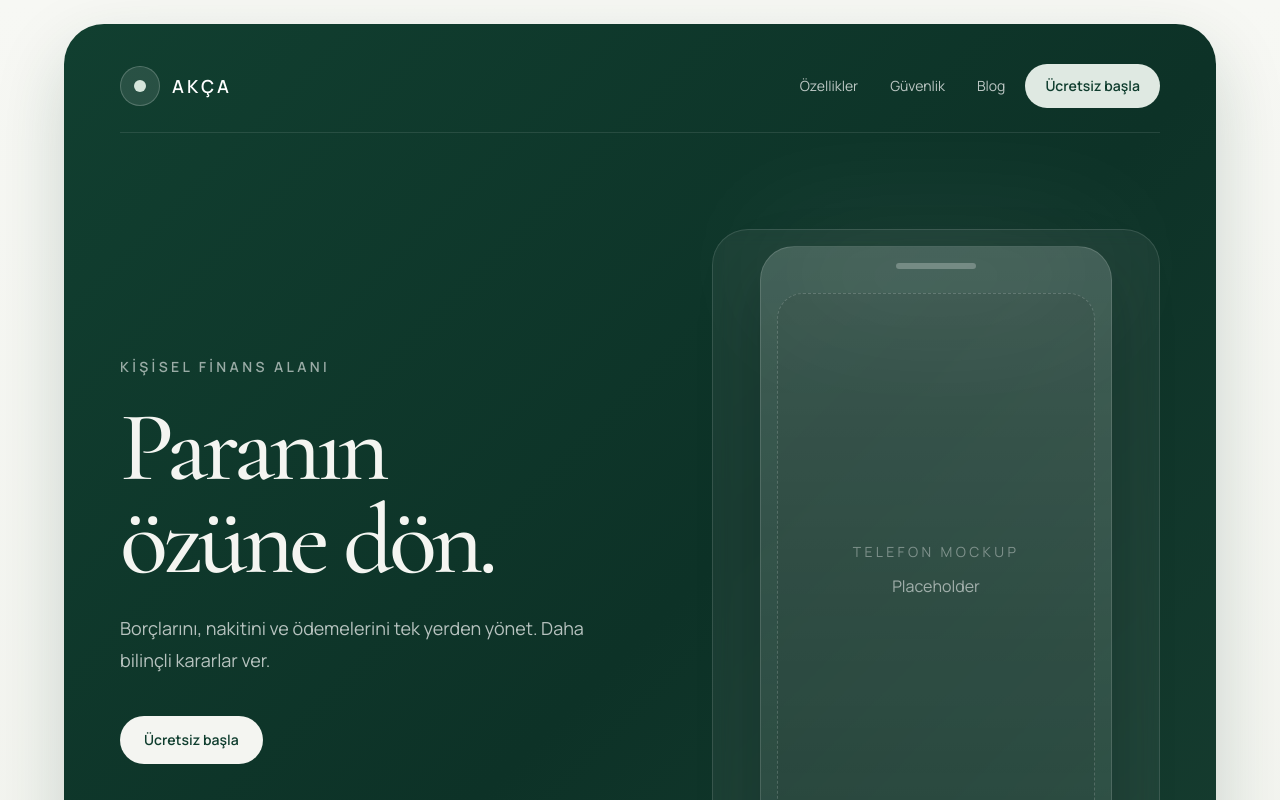
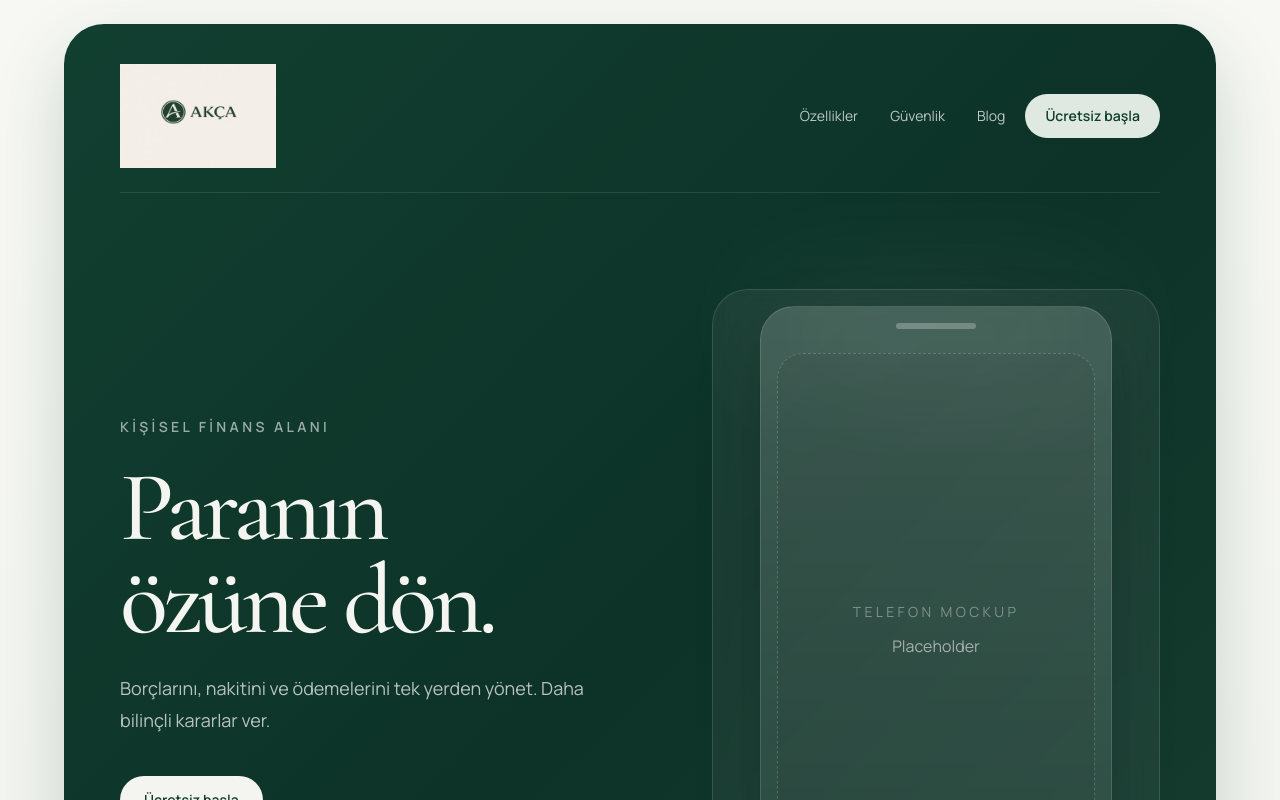
Before and after one commit to universallogofficial-cell/borc-takip-app, a Next.js app: page / in a window 1280 px wide. Shown: the top 800 px of the page. Built offline with nearby package versions, Linux system fonts and the light colour scheme.

Commit message:
integrate akca logo

```diff
--- a/app/page.tsx
+++ b/app/page.tsx
@@ -1,3 +1,4 @@
+import Image from "next/image";
 import Link from "next/link";
 
 const features = [
@@ -24,11 +25,15 @@ export default function LandingPage() {
       <div className="mx-auto max-w-6xl">
         <section className="overflow-hidden rounded-[40px] bg-[linear-gradient(135deg,#113f30_0%,#0d3227_55%,#173d30_100%)] px-6 py-6 text-white shadow-[0_28px_70px_rgba(15,61,46,0.18)] md:px-10 md:py-8 xl:px-14 xl:py-10">
           <header className="flex flex-col gap-4 border-b border-white/10 pb-6 md:flex-row md:items-center md:justify-between">
-            <Link href="/" className="flex items-center gap-3">
-              <span className="flex h-10 w-10 items-center justify-center rounded-full border border-white/20 bg-white/10">
-                <span className="h-3 w-3 rounded-full bg-[#d5e5db]" />
-              </span>
-              <span className="text-lg font-semibold tracking-[0.18em]">AKÇA</span>
+            <Link href="/" className="inline-flex items-center">
+              <Image
+                src="/logo-akca.png"
+                alt="AKÇA"
+                width={180}
+                height={52}
+                priority
+                className="h-auto w-[136px] object-contain md:w-[156px]"
+              />
             </Link>
 
             <nav className="flex flex-wrap items-center gap-2 text-sm text-white/72">
--- a/components/AppSidebar.tsx
+++ b/components/AppSidebar.tsx
@@ -1,5 +1,6 @@
 "use client";
 
+import Image from "next/image";
 import Link from "next/link";
 import { usePathname } from "next/navigation";
 
@@ -24,18 +25,15 @@ export default function AppSidebar() {
     <header className="sticky top-0 z-30 border-b border-[rgba(15,61,46,0.08)] bg-[rgba(247,248,244,0.78)] backdrop-blur-xl">
       <div className="mx-auto flex max-w-6xl flex-col gap-4 px-4 py-4 md:flex-row md:items-center md:justify-between md:px-6">
         <div className="flex items-center justify-between gap-4">
-          <Link href="/app" className="flex items-center gap-3">
-            <span className="flex h-10 w-10 items-center justify-center rounded-full bg-[#0f3d2e] text-white">
-              <span className="h-3 w-3 rounded-full bg-[#d5e5db]" />
-            </span>
-            <div>
-              <p className="text-[0.7rem] font-semibold uppercase tracking-[0.2em] text-[#748179]">
-                Çalışma Alanı
-              </p>
-              <p className="text-base font-semibold tracking-[0.16em] text-[#1f2924]">
-                AKÇA
-              </p>
-            </div>
+          <Link href="/app" className="inline-flex items-center">
+            <Image
+              src="/logo-akca.png"
+              alt="AKÇA"
+              width={132}
+              height={38}
+              priority
+              className="h-auto w-[104px] object-contain md:w-[112px]"
+            />
           </Link>
 
           <Link href="/" className="finance-button-ghost hidden md:inline-flex">
--- a/components/AuthGate.tsx
+++ b/components/AuthGate.tsx
@@ -1,3 +1,4 @@
+import Image from "next/image";
 import { useEffect, useMemo, useState } from "react";
 import { supabase } from "@/lib/supabase";
 
@@ -277,7 +278,16 @@ export default function AuthGate({
 
         <section className="finance-surface-strong w-full rounded-[32px] p-6 md:p-8">
           <div className="mb-6">
-            <p className="finance-kicker">AKÇA</p>
+            <div className="mb-6 flex justify-center">
+              <Image
+                src="/logo-akca.png"
+                alt="AKÇA"
+                width={180}
+                height={52}
+                priority
+                className="h-auto w-[148px] object-contain"
+              />
+            </div>
             <h2 className="font-display mt-3 text-4xl tracking-tight text-[#1f2924]">
               {currentCopy.title}
             </h2>
```
Also changed, not shown: public/logo-akca.png (added), 1 other file (tests, documents, lock files or other folders).
